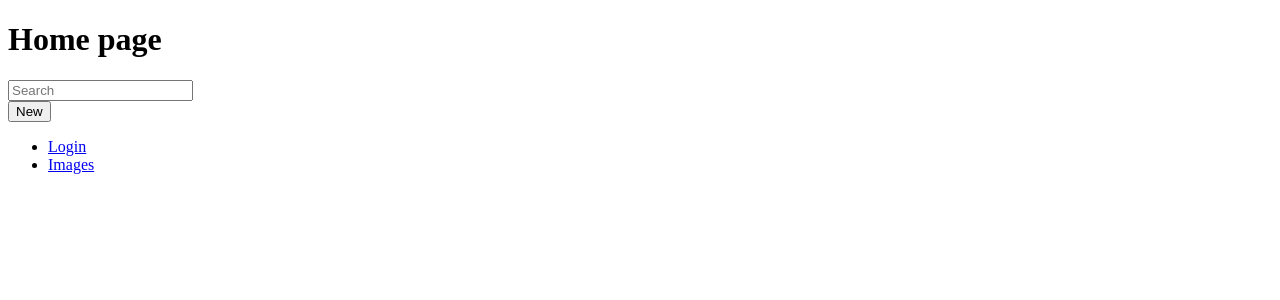
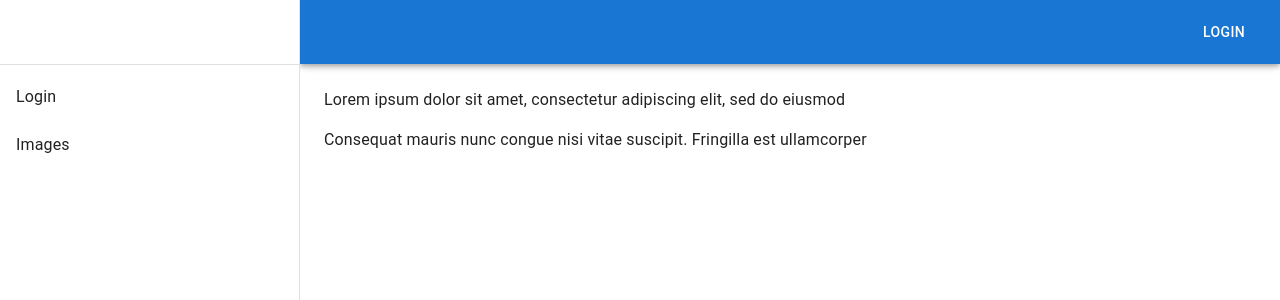
Before and after one commit to TNKStore/AWAD-19KTPM3-Project, a React (Create React App) app in the folder client/: page / in a window 1280 px wide. Shown: the top 300 px of the page. Built offline with nearby package versions, Linux system fonts and the light colour scheme.

Commit message:
Init root page with SideMenu and TopBar

```diff
--- a/client/package.json
+++ b/client/package.json
@@ -5,6 +5,7 @@
   "dependencies": {
     "@emotion/react": "^11.10.5",
     "@emotion/styled": "^11.10.5",
+    "@mui/icons-material": "^5.10.14",
     "@mui/material": "^5.10.14",
     "@testing-library/jest-dom": "^5.16.5",
     "@testing-library/react": "^13.4.0",
--- a/client/src/App.jsx
+++ b/client/src/App.jsx
@@ -1,5 +1,5 @@
 import React from "react";
-import FormWithoutHookForm from "./routes/login";
+import FormWithoutHookForm from "./pages/login";
 import "./App.css";
 
 function App() {
--- /dev/null
+++ b/client/src/components/appBar.jsx
@@ -0,0 +1,98 @@
+import { AccountCircle } from "@mui/icons-material";
+import {
+  AppBar,
+  Button,
+  IconButton,
+  Menu,
+  MenuItem,
+  Toolbar,
+  Typography
+} from "@mui/material";
+import * as React from "react";
+import { useLocation } from "react-router-dom";
+
+const drawerWidth = 300;
+
+export default function TopBar() {
+  const [anchorEl, setAnchorEl] = React.useState(null);
+  const [auth, setAuth] = React.useState(false);
+  const [user, setUser] = React.useState(null);
+  const location = useLocation();
+
+  React.useEffect(() => {
+    if (location.state !== null) {
+      setAuth(true);
+      setUser(location.state?.username);
+    }
+  }, []);
+
+  const handleMenu = (event) => {
+    setAnchorEl(event.currentTarget);
+  };
+  const handleClose = () => {
+    setAnchorEl(null);
+  };
+  const handleLogout = () => {
+    setAuth(false);
+    setUser(null);
+  };
+
+  return (
+    <AppBar
+      position="fixed"
+      sx={{ width: `calc(100% - ${drawerWidth}px)`, ml: `${drawerWidth}px` }}
+    >
+      <Toolbar>
+        <IconButton
+          size="large"
+          edge="start"
+          color="inherit"
+          aria-label="menu"
+          sx={{ mr: 0 }}
+        />
+        <Typography variant="h6" component="div" sx={{ flexGrow: 1 }}>
+          {user}
+        </Typography>
+        {auth && (
+          <div>
+            <IconButton
+              size="large"
+              aria-label="account of current user"
+              aria-controls="menu-appbar"
+              aria-haspopup="true"
+              onClick={handleMenu}
+              color="inherit"
+            >
+              <AccountCircle />
+            </IconButton>
+            <Menu
+              id="menu-appbar"
+              anchorEl={anchorEl}
+              anchorOrigin={{
+                vertical: "top",
+                horizontal: "right"
+              }}
+              keepMounted
+              transformOrigin={{
+                vertical: "top",
+                horizontal: "right"
+              }}
+              open={Boolean(anchorEl)}
+              onClose={handleClose}
+            >
+              <MenuItem onClick={handleClose}>Profile</MenuItem>
+              <MenuItem onClick={handleLogout}>Logout</MenuItem>
+            </Menu>
+          </div>
+        )}
+        {!auth && (
+          <div>
+            <Button color="inherit" href="/login">
+              Login
+            </Button>
+          </div>
+        )}
+      </Toolbar>
+    </AppBar>
+  );
+}
--- /dev/null
+++ b/client/src/components/menu.jsx
@@ -0,0 +1,46 @@
+import * as React from "react";
+import Drawer from "@mui/material/Drawer";
+import Toolbar from "@mui/material/Toolbar";
+import List from "@mui/material/List";
+import Divider from "@mui/material/Divider";
+import ListItem from "@mui/material/ListItem";
+import ListItemButton from "@mui/material/ListItemButton";
+import ListItemText from "@mui/material/ListItemText";
+import { useNavigate } from "react-router-dom";
+
+const drawerWidth = 300;
+
+export default function SideMenu() {
+  const navigate = useNavigate();
+  const navigateTo = (page) => {
+    if (page === "Login") navigate("login");
+    else if (page === "Images") navigate("images");
+  };
+
+  return (
+    <Drawer
+      sx={{
+        width: drawerWidth,
+        flexShrink: 0,
+        "& .MuiDrawer-paper": {
+          width: drawerWidth,
+          boxSizing: "border-box"
+        }
+      }}
+      variant="permanent"
+      anchor="left"
+    >
+      <Toolbar />
+      <Divider />
+      <List>
+        {["Login", "Images"].map((text) => (
+          <ListItem key={text} disablePadding>
+            <ListItemButton onClick={() => navigateTo(text)}>
+              <ListItemText primary={text} />
+            </ListItemButton>
+          </ListItem>
+        ))}
+      </List>
+    </Drawer>
+  );
+}
--- a/client/src/index.jsx
+++ b/client/src/index.jsx
@@ -2,18 +2,48 @@ import React from "react";
 import ReactDOM from "react-dom/client";
 import { QueryClient, QueryClientProvider } from "react-query";
 import { createBrowserRouter, RouterProvider } from "react-router-dom";
-import Root from "./routes/root";
+import {
+  Box,
+  CssBaseline,
+  StyledEngineProvider,
+  Toolbar,
+  Typography
+} from "@mui/material";
 import ErrorPage from "./error-page";
-import ImagePage from "./routes/images";
+import ImagePage from "./pages/images";
 import reportWebVitals from "./reportWebVitals";
-import FormWithoutHookForm from "./routes/login";
+import FormWithoutHookForm from "./pages/login";
+import SideMenu from "./components/menu";
+import TopBar from "./components/appBar";
 
 const queryClient = new QueryClient();
 
 const router = createBrowserRouter([
   {
     path: "/",
-    element: <Root />,
+    element: (
+      <StyledEngineProvider injectFirst>
+        <Box sx={{ display: "flex" }}>
+          <CssBaseline />
+          <SideMenu />
+          <TopBar />
+          <Box
+            component="main"
+            sx={{ flexGrow: 1, bgcolor: "background.default", p: 3 }}
+          >
+            <Toolbar />
+            <Typography paragraph>
+              Lorem ipsum dolor sit amet, consectetur adipiscing elit, sed do
+              eiusmod
+            </Typography>
+            <Typography paragraph>
+              Consequat mauris nunc congue nisi vitae suscipit. Fringilla est
+              ullamcorper
+            </Typography>
+          </Box>
+        </Box>
+      </StyledEngineProvider>
+    ),
     errorElement: <ErrorPage />
   },
   {
--- a/client/src/routes/login.jsx
+++ b/client/src/pages/login.jsx
@@ -7,7 +7,7 @@ export default function FormWithoutHookForm() {
   const { handleSubmit, reset, control } = useForm();
   const navigate = useNavigate();
   const onSubmit = () => {
-    navigate("/");
+    navigate("/", { state: { username: "Khue", password: "191201" } });
   };
 
   return (
```
Also changed, not shown: client/src/pages/images.jsx (renamed from client/src/routes/images.jsx), client/src/pages/root.jsx (renamed from client/src/routes/root.jsx), 1 other file (tests, documents, lock files or other folders).
